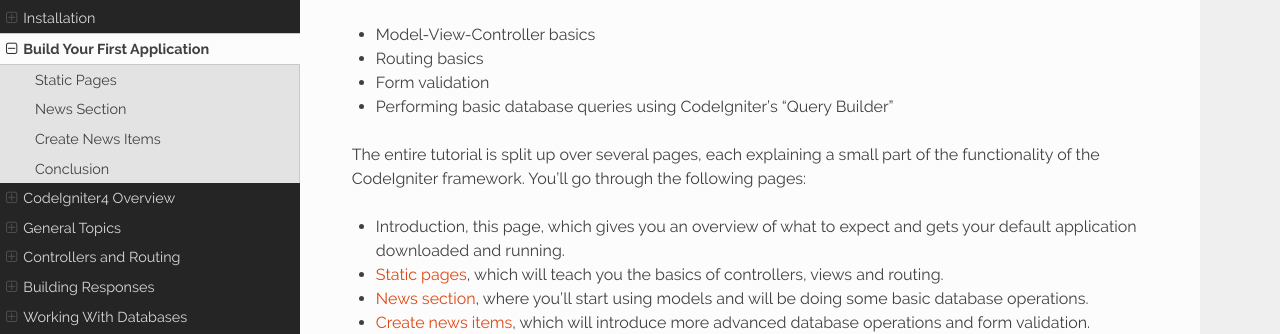
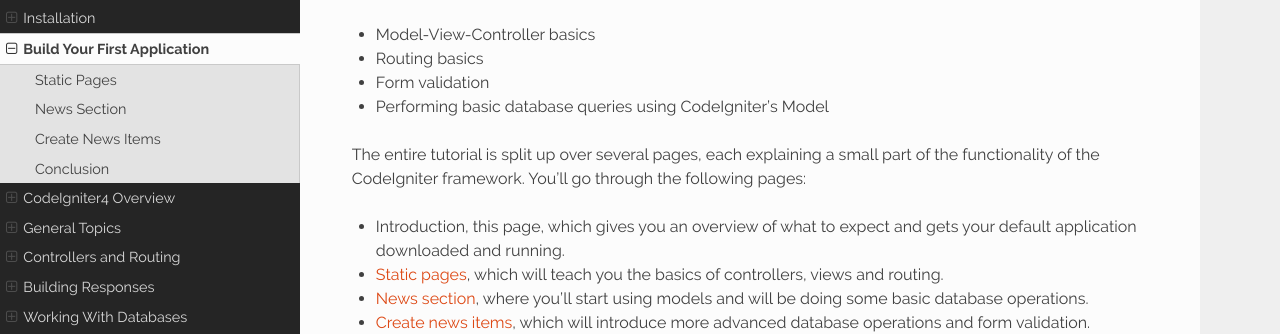
Before and after one commit to NEKOGET/ci4_user_guide_src, a Sphinx documentation site: the page built from source/tutorial/index.rst, in a window 1280 px wide and 900 px high, scrolled down 335 px. Shown: the part 163-497 px from the top of the window. Built offline with Sphinx 7.4.7 and the Read the Docs theme 2.0.0, drawn with Linux system fonts in a browser that asks for light colours.

Commit message:
docs: fix out-of-dated description

```diff
--- a/source/tutorial/index.rst
+++ b/source/tutorial/index.rst
@@ -22,7 +22,7 @@ This tutorial will primarily focus on:
 -  Model-View-Controller basics
 -  Routing basics
 -  Form validation
--  Performing basic database queries using CodeIgniter's "Query Builder"
+-  Performing basic database queries using CodeIgniter's Model
 
 The entire tutorial is split up over several pages, each explaining a
 small part of the functionality of the CodeIgniter framework. You'll go
```
